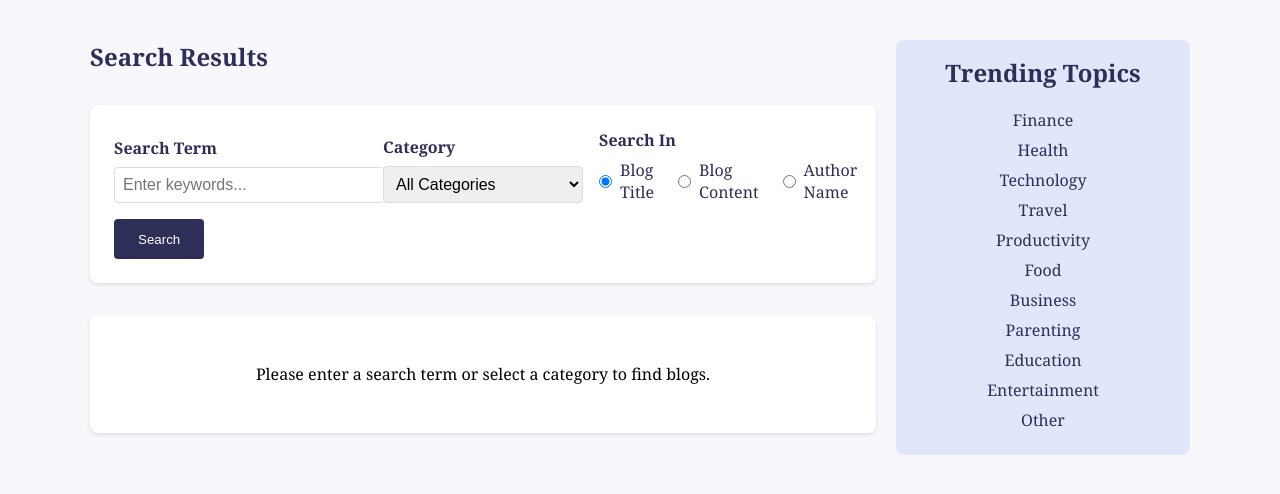
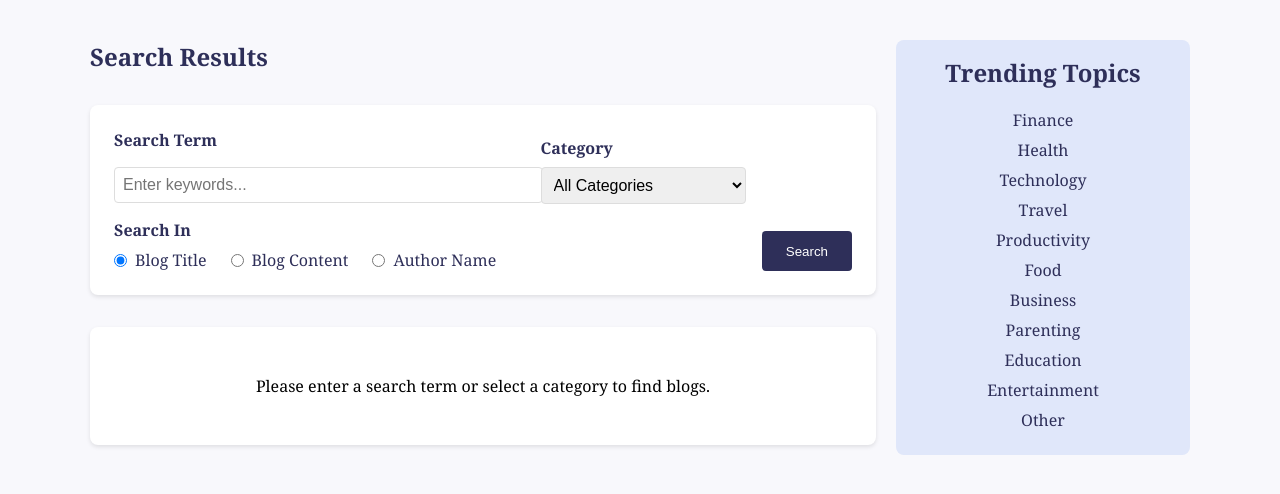
Before and after one commit to cschwebi/COSC_360_Project, a PHP site: page /search.php in a window 1280 px wide. Shown: the part 169-663 px from the top of the page. Run offline with PHP 8.4, Linux system fonts and the light colour scheme; some libraries are stand-ins or nearby versions.

Commit message:
implement page functionality + seperate css into file

```diff
--- /dev/null
+++ b/css/search.css
@@ -0,0 +1,125 @@
+.search-header {
+    margin-bottom: 2rem;
+}
+.search-header h2 {
+    margin: 0;
+    color: #2e2f59;
+}
+.search-header p {
+    color: #666;
+    margin: 0.5rem 0 0 0;
+}
+.no-results {
+    text-align: center;
+    padding: 2rem;
+    background: white;
+    border-radius: 0.5rem;
+    box-shadow: 0 2px 4px rgba(0,0,0,0.1);
+}
+.filter-panel {
+    background: white;
+    padding: 1.5rem;
+    border-radius: 0.5rem;
+    box-shadow: 0 2px 4px rgba(0,0,0,0.1);
+    margin-bottom: 2rem;
+}
+.filter-panel form {
+    display: flex;
+    flex-wrap: wrap;
+    gap: 1rem;
+    align-items: flex-start;
+}
+.filter-panel .search-group {
+    flex: 2;
+    min-width: 250px;
+    display: flex;
+    flex-direction: column;
+    gap: 0.5rem;
+}
+.filter-panel .category-group {
+    flex: 1;
+    min-width: 200px;
+    position: relative;
+    top: .5em;
+}
+.filter-panel .search-field-group {
+    width: 100%;
+    margin-top: 0.5rem;
+}
+.filter-panel label {
+    display: block;
+    margin-bottom: 0.5rem;
+    color: #2e2f59;
+    font-weight: bold;
+}
+.filter-panel input[type="text"],
+.filter-panel select {
+    width: 100%;
+    padding: 0.5rem;
+    border: 1px solid #ddd;
+    border-radius: 0.25rem;
+    font-size: 1rem;
+}
+.filter-panel button {
+    padding: 0.5rem 1.5rem;
+    background: #2e2f59;
+    color: white;
+    border: none;
+    border-radius: 0.25rem;
+    cursor: pointer;
+    transition: background-color 0.2s;
+    height: 2.5rem;
+    align-self: flex-end;
+}
+.filter-panel button:hover {
+    background: #11122f;
+}
+.active-filters {
+    display: flex;
+    gap: 0.5rem;
+    margin-top: 1rem;
+}
+.active-filters .filter-tag {
+    background: #e0e7fa;
+    padding: 0.25rem 0.75rem;
+    border-radius: 1rem;
+    font-size: 0.9rem;
+    color: #2e2f59;
+}
+.radio-group {
+    display: flex;
+    gap: 1.5rem;
+    flex-wrap: wrap;
+}
+.radio-option {
+    display: flex;
+    align-items: center;
+    gap: 0.5rem;
+}
+.radio-option input[type="radio"] {
+    margin: 0;
+}
+.radio-option label {
+    margin: 0;
+    font-weight: normal;
+}
+.load-more {
+    display: block;
+    width: 200px;
+    margin: 2rem auto;
+    padding: 1rem;
+    background: #2e2f59;
+    color: white;
+    border: none;
+    border-radius: 0.5rem;
+    cursor: pointer;
+    text-align: center;
+    font-size: 1rem;
+    transition: background-color 0.2s;
+}
+.load-more:hover {
+    background: #11122f;
+}
+.load-more.hidden {
+    display: none;
+}
--- a/search.php
+++ b/search.php
@@ -6,6 +6,8 @@ require_once 'php_func/configure.php';
 $search_query = isset($_GET['search']) ? trim($_GET['search']) : '';
 $category = isset($_GET['category']) ? trim($_GET['category']) : '';
 $search_field = isset($_GET['search_field']) ? trim($_GET['search_field']) : 'title';
+$page = isset($_GET['page']) ? max(1, intval($_GET['page'])) : 1;
+$per_page = 12;
 
 try {
     $pdo = new PDO(DB_DSN, DB_USER, DB_PASS, PDO_OPTIONS);
@@ -45,11 +47,23 @@ try {
         // Add order by
         $sql .= " ORDER BY b.created_at DESC";
 
+        // First get total count
+        $count_sql = "SELECT COUNT(*) FROM (" . $sql . ") as count_query";
+        $count_stmt = $pdo->prepare($count_sql);
+        $count_stmt->execute($params);
+        $total_results = $count_stmt->fetchColumn();
+
+        // Add limit and offset
+        $sql .= " LIMIT :limit OFFSET :offset";
+        $params[':limit'] = $per_page;
+        $params[':offset'] = ($page - 1) * $per_page;
+
         $stmt = $pdo->prepare($sql);
         $stmt->execute($params);
         $blogs = $stmt->fetchAll();
     } else {
         $blogs = [];
+        $total_results = 0;
     }
 } catch (PDOException $e) {
     $error = "Database connection failed: " . $e->getMessage();
@@ -69,107 +83,8 @@ $categories = [
     <title>Search Results - CC Blogs</title>
     <link rel="stylesheet" href="css/header.css">
     <link rel="stylesheet" href="css/styles.css">
+    <link rel="stylesheet" href="css/search.css">
     <script src="https://code.jquery.com/jquery-3.6.0.min.js"></script>
-    <style>
-        .search-header {
-            margin-bottom: 2rem;
-        }
-        .search-header h2 {
-            margin: 0;
-            color: #2e2f59;
-        }
-        .search-header p {
-            color: #666;
-            margin: 0.5rem 0 0 0;
-        }
-        .no-results {
-            text-align: center;
-            padding: 2rem;
-            background: white;
-            border-radius: 0.5rem;
-            box-shadow: 0 2px 4px rgba(0,0,0,0.1);
-        }
-        .filter-panel {
-            background: white;
-            padding: 1.5rem;
-            border-radius: 0.5rem;
-            box-shadow: 0 2px 4px rgba(0,0,0,0.1);
-            margin-bottom: 2rem;
-        }
-        .filter-panel form {
-            display: flex;
-            flex-wrap: wrap;
-            gap: 1rem;
-            align-items: flex-end;
-        }
-        .filter-panel .search-group {
-            flex: 2;
-            min-width: 250px;
-        }
-        .filter-panel .category-group {
-            flex: 1;
-            min-width: 200px;
-        }
-        .filter-panel .search-field-group {
-            flex: 2;
-            min-width: 250px;
-        }
-        .filter-panel label {
-            display: block;
-            margin-bottom: 0.5rem;
-            color: #2e2f59;
-            font-weight: bold;
-        }
-        .filter-panel input[type="text"],
-        .filter-panel select {
-            width: 100%;
-            padding: 0.5rem;
-            border: 1px solid #ddd;
-            border-radius: 0.25rem;
-            font-size: 1rem;
-        }
-        .filter-panel button {
-            padding: 0.5rem 1.5rem;
-            background: #2e2f59;
-            color: white;
-            border: none;
-            border-radius: 0.25rem;
-            cursor: pointer;
-            transition: background-color 0.2s;
-            height: 2.5rem;
-        }
-        .filter-panel button:hover {
-            background: #11122f;
-        }
-        .active-filters {
-            display: flex;
-            gap: 0.5rem;
-            margin-top: 1rem;
-        }
-        .active-filters .filter-tag {
-            background: #e0e7fa;
-            padding: 0.25rem 0.75rem;
-            border-radius: 1rem;
-            font-size: 0.9rem;
-            color: #2e2f59;
-        }
-        .radio-group {
-            display: flex;
-            gap: 1.5rem;
-        }
-        .radio-option {
-            display: flex;
-            align-items: center;
-            gap: 0.5rem;
-        }
-        .radio-option input[type="radio"] {
-            margin: 0;
-        }
-        .radio-option label {
-            margin: 0;
-            font-weight: normal;
-        }
-    </style>
 </head>
 <body>
     <!-- Include Header -->
```
Also changed, not shown: other parts of search.php (+25 -13 lines), 1 other file. Lines whose indentation alone changed are shown as unchanged.
